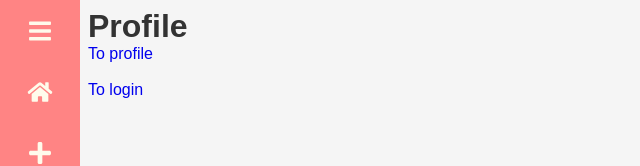
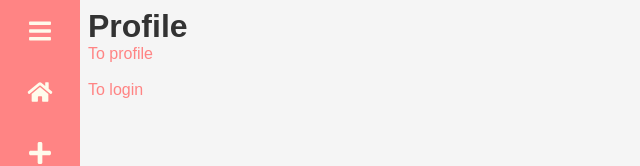
Before and after one commit to cleverpanther/taskmanager, a React (Create React App) app: page /profile in a window 1280 px wide. Shown: the top 166 px of the page, without its empty margins (0-640 px from the left). Built offline with nearby package versions, Linux system fonts and the light colour scheme.

Commit message:
feat: Add textHighlight on themes, and set as links's default color

```diff
--- a/src/pages/Login/index.tsx
+++ b/src/pages/Login/index.tsx
@@ -6,9 +6,7 @@ const Login: React.FC = () => {
     <div>
       <h1>Login</h1>
 
-      <Link to="/home" style={{ color: "lightblue" }}>
-        Go to home
-      </Link>
+      <Link to="/home">Go to home</Link>
     </div>
   );
 };
--- a/src/styled-components.d.ts
+++ b/src/styled-components.d.ts
@@ -9,6 +9,7 @@ declare module "styled-components" {
       secondary: string;
       background: string;
       text: string;
+      textHighlight: string;
     };
     spacing: {
       xs: string;
--- a/src/styles/global.ts
+++ b/src/styles/global.ts
@@ -14,16 +14,24 @@ export default createGlobalStyle`
     user-select: none;
   }
 
-  button{
-    cursor:pointer;
-  }
-
   body{
     background-color: ${(props) => props.theme.colors.background};
     font-size:16px;
     color:${(props) => props.theme.colors.text};
     font-family: "arial", sans-serif;
     transition: all ease .2s;
+  }
+
+  button{
+    cursor:pointer;
+  }
+
+  a {
+    color:${(props) => props.theme.colors.textHighlight};
+
+    &:hover{
+      text-decoration: underline;
+    }
   }
 
   @keyframes fadeIn {
--- a/src/styles/themes.ts
+++ b/src/styles/themes.ts
@@ -23,6 +23,7 @@ export const light = {
     secondary: "#FFFBEB",
     background: "#f5f5f5",
     text: "#333",
+    textHighlight: "#FF8484",
   },
 };
 
@@ -34,5 +35,6 @@ export const dark = {
     secondary: "#FFFBEB",
     background: "#222",
     text: "#f5f5f5",
+    textHighlight: "#FF8484",
   },
 };
```
